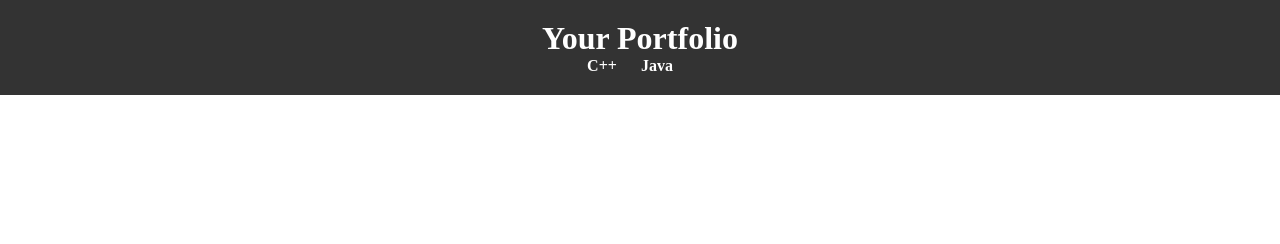
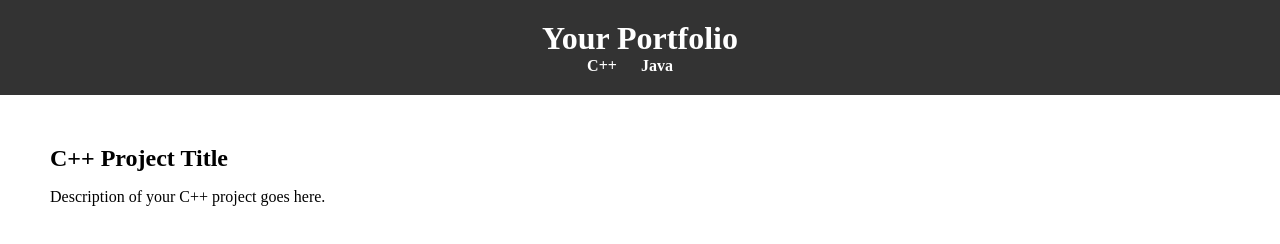
Before and after one commit to velazquezabraham/velazquezabraham.github.io, a plain HTML site: page HTML/index.html in a window 1280 px wide. Both pictures are taken after a click on the link "C++". Drawn offline with Linux system fonts and the light colour scheme.

Commit message:
added cpp description for one project

```diff
--- a/HTML/index.html
+++ b/HTML/index.html
@@ -3,7 +3,7 @@
 <head>
     <meta charset="UTF-8">
     <meta name="viewport" content="width=device-width, initial-scale=1.0">
-    <title>Your Portfolio</title>
+    <title>Abraham Velazquez</title>
     <!-- Link to your CSS file located in the "css" directory -->
     <link rel="stylesheet" href="../css/styles.css">
 </head>
@@ -20,7 +20,8 @@
     </header>
 
     <section id="cpp">
-        <!-- Content for C++ projects goes here -->
+        <h2>C++ Project Title</h2>
+        <p>Description of your C++ project goes here.</p>
     </section>
 
     <section id="java">
```
